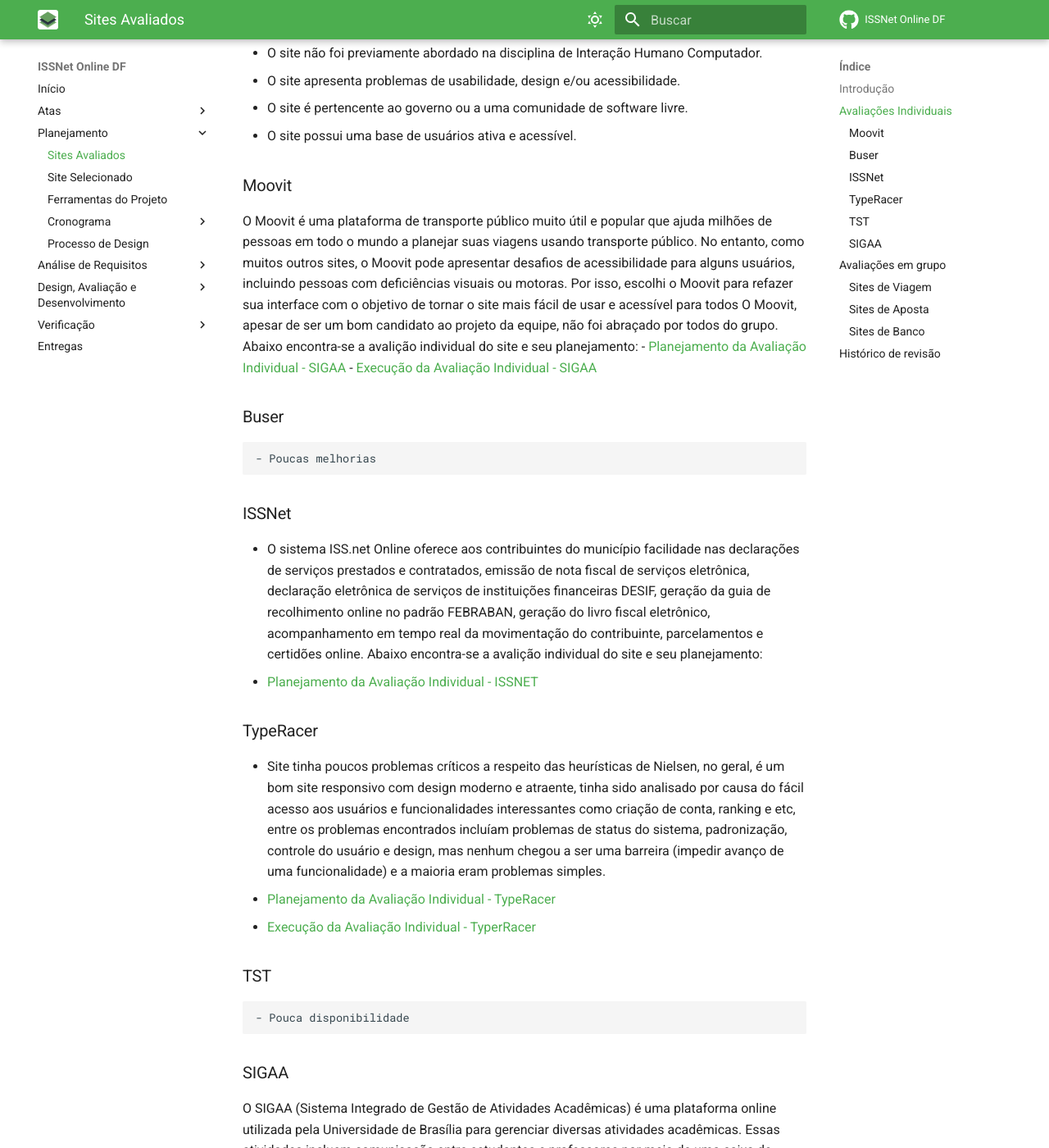
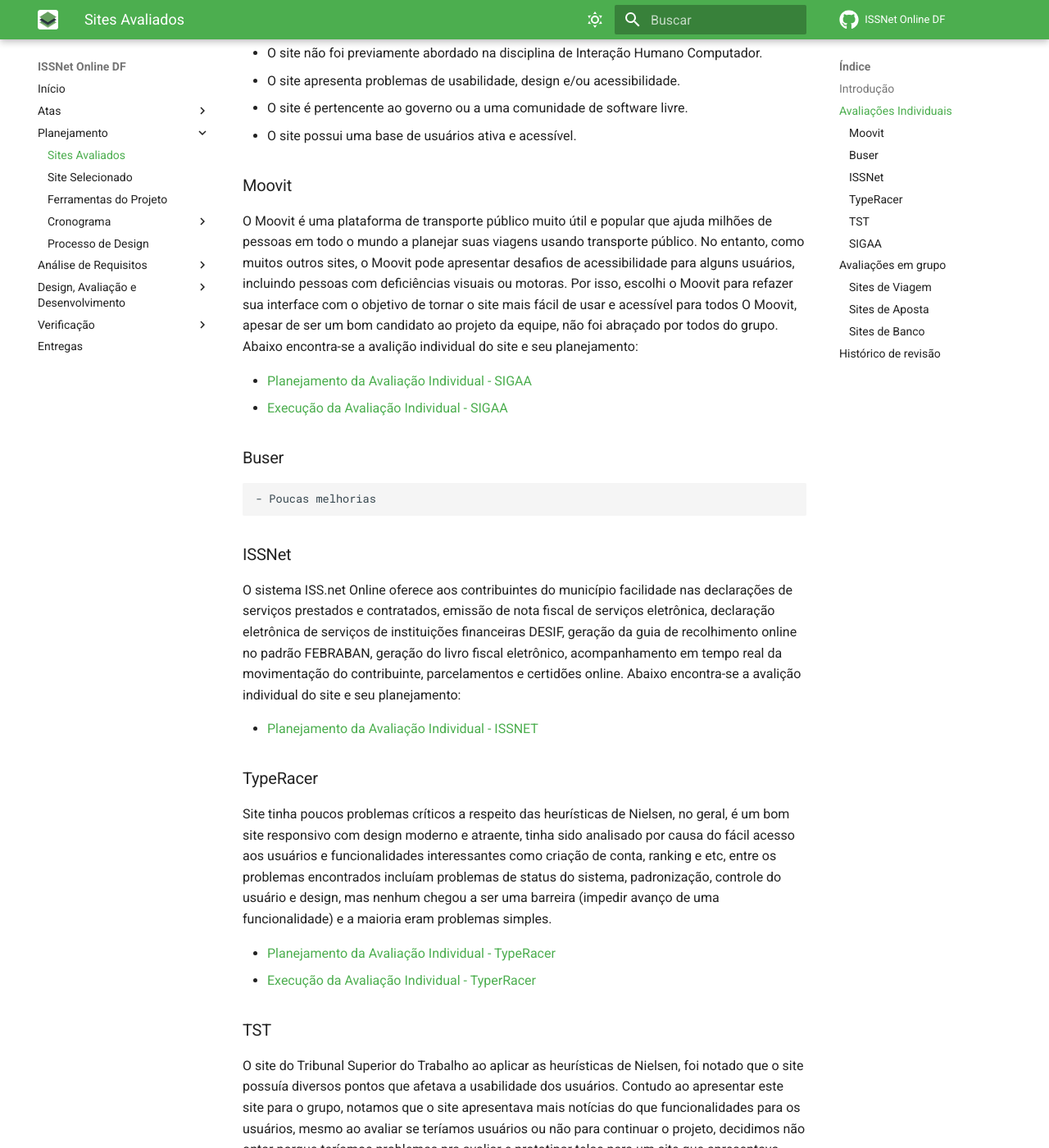
Before and after one commit to Interacao-Humano-Computador/2023.1-ISSNet, an MkDocs documentation site: the page built from gitpages/docs/planejamento/avaliados.md, in a window 1280 px wide and 1400 px high, scrolled down 567 px. Shown: the whole window at 82% size. Built offline with MkDocs 1.6.1 and Material for MkDocs 9.7.7, drawn with Linux system fonts in a browser that asks for light colours; comment, search, counter and statistics services are not loaded; some of the changed text lies outside the part shown.

Commit message:
Adiciona planejamento da avaliação do TST

```diff
--- a/gitpages/docs/planejamento/avaliados.md
+++ b/gitpages/docs/planejamento/avaliados.md
@@ -19,23 +19,28 @@
 todos
 O Moovit, apesar de ser um bom candidato ao projeto da equipe, não foi abraçado por todos do grupo.
 Abaixo encontra-se a avalição individual do site e seu planejamento:
+
 - [Planejamento da Avaliação Individual - SIGAA](./doc/Planejamento%20da%20avalia%C3%A7%C3%A3o%20Moovit.pdf)
 - [Execução da Avaliação Individual - SIGAA](./doc/Execu%C3%A7%C3%A3o%20da%20avalia%C3%A7%C3%A3o%20Moovit.pdf)
 ### Buser
     - Poucas melhorias
 ### ISSNet
-- O sistema ISS.net Online oferece aos contribuintes do município facilidade nas declarações de serviços prestados e
+O sistema ISS.net Online oferece aos contribuintes do município facilidade nas declarações de serviços prestados e
 contratados, emissão de nota fiscal de serviços eletrônica, declaração eletrônica de serviços de instituições
 financeiras DESIF, geração da guia de recolhimento online no padrão FEBRABAN, geração do livro fiscal eletrônico,
 acompanhamento em tempo real da movimentação do contribuinte, parcelamentos e certidões online.
 Abaixo encontra-se a avalição individual do site e seu planejamento:
+
 - [Planejamento da Avaliação Individual - ISSNET](doc/ProjetoParteIndividualPlanejAvalia%C3%A7%C3%A3oISSNET.pdf)
 ### TypeRacer
-- Site tinha poucos problemas críticos a respeito das heurísticas de Nielsen, no geral, é um bom site responsivo com design moderno e atraente, tinha sido analisado por causa do fácil acesso aos usuários e funcionalidades interessantes como criação de conta, ranking e etc, entre os problemas encontrados incluíam problemas de status do sistema, padronização, controle do usuário e design, mas nenhum chegou a ser uma barreira (impedir avanço de uma funcionalidade) e a maioria eram problemas simples.
+Site tinha poucos problemas críticos a respeito das heurísticas de Nielsen, no geral, é um bom site responsivo com design moderno e atraente, tinha sido analisado por causa do fácil acesso aos usuários e funcionalidades interessantes como criação de conta, ranking e etc, entre os problemas encontrados incluíam problemas de status do sistema, padronização, controle do usuário e design, mas nenhum chegou a ser uma barreira (impedir avanço de uma funcionalidade) e a maioria eram problemas simples.
+
 - [Planejamento da Avaliação Individual - TypeRacer](./doc/Planejamento%20da%20avalia%C3%A7%C3%A3o%20TyperRacer.pdf)
 - [Execução da Avaliação Individual - TyperRacer](./doc/Execu%C3%A7%C3%A3o%20da%20avalia%C3%A7%C3%A3o%20TyperRacer.pdf)
 ### TST
-    - Pouca disponibilidade
+O site do Tribunal Superior do Trabalho ao aplicar as heurísticas de Nielsen, foi notado que o site possuía diversos pontos que afetava a usabilidade dos usuários. Contudo ao apresentar este site para o grupo, notamos que o site apresentava mais notícias do que funcionalidades para os usuários, mesmo ao avaliar se teríamos usuários ou não para continuar o projeto, decidimos não optar porque teríamos problemas pra avaliar e prototipar telas para um site que apresentava mais notícias do que funcionalidades por onde o usuário poderia utilizar, mesmo ferindo algumas regras de usabilidade, como a própria organização da grande quantidade de informações presentes no site.
+
+- [Planejamento da Avaliação Individual - TST](./doc/Planejamento%20da%20avalia%C3%A7%C3%A3o%20TST.pdf)
 ### SIGAA
 O SIGAA (Sistema Integrado de Gestão de Atividades Acadêmicas) é uma plataforma online utilizada pela Universidade de Brasília para gerenciar diversas atividades acadêmicas. Essas atividades incluem comunicação entre estudantes e professores por meio de uma caixa de mensagens, emissão de documentos oficiais, matrícula e retirada de disciplinas pelos estudantes.
 A avaliação do site foi realizada com base nas 10 heurísticas propostas por Nielsen e permitiu a identificação de diversos problemas, tanto com realação à compatibilidade do sistema com o mundo real e a sua usabilidade quanto em relação ao design.
```
Also changed, not shown: 1 other file.
